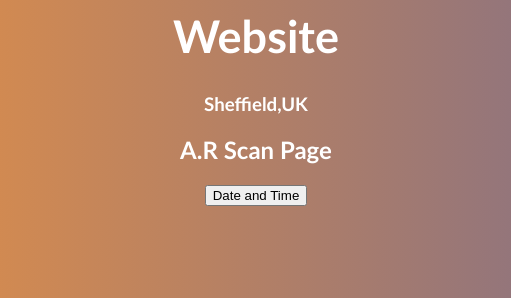
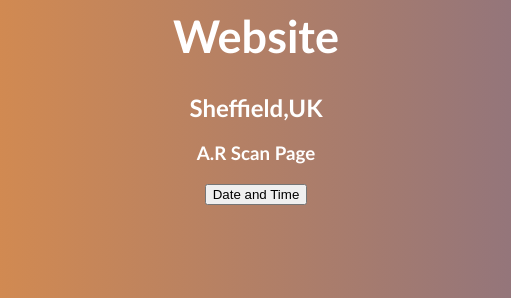
Before and after one commit to Sure-Dude13/Sure-Dude13.github.io, a plain HTML site: page kelhamislandarscanapp.html in a window 1280 px wide. Shown: the part 155-453 px from the top of the page, 384-895 px from the left. Drawn offline with Linux system fonts and the light colour scheme.

Commit message:
Update kelhamislandarscanapp.html

```diff
--- a/kelhamislandarscanapp.html
+++ b/kelhamislandarscanapp.html
@@ -116,8 +116,8 @@ body {
 <img src="Logo2.jpg" alt="Trulli" width="300" height="178" align="right">
 <img src="Logo2.jpg" alt="Trulli" width="300" height="178" align="left">
   <h1>Kelham Island Museum Website</h1>
-  <h3>Sheffield,UK</h3>
-  <h2>A.R Scan Page</h2>
+  <h2>Sheffield,UK</h2>
+  <h3>A.R Scan Page</h3>
 <button type="button"
 onclick="document.getElementById('demo').innerHTML = Date()">
 Date and Time</button>
```
